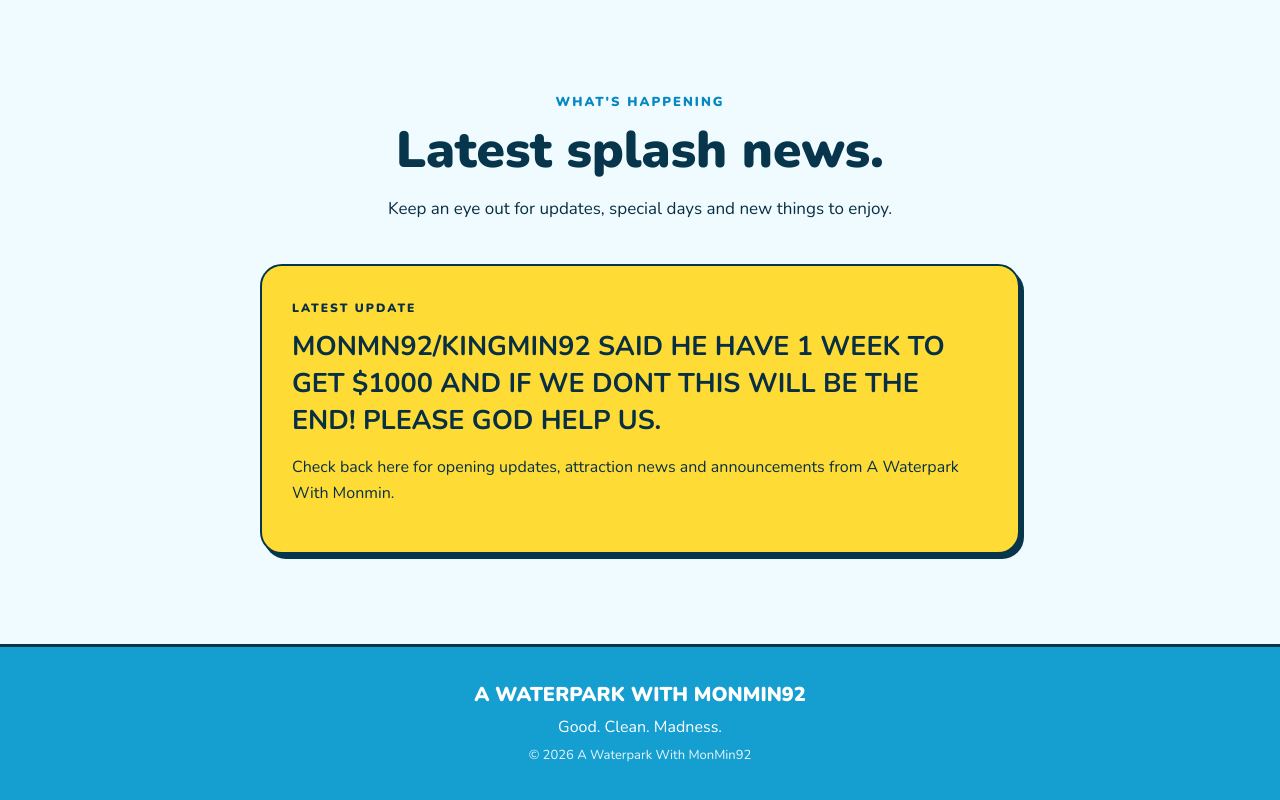
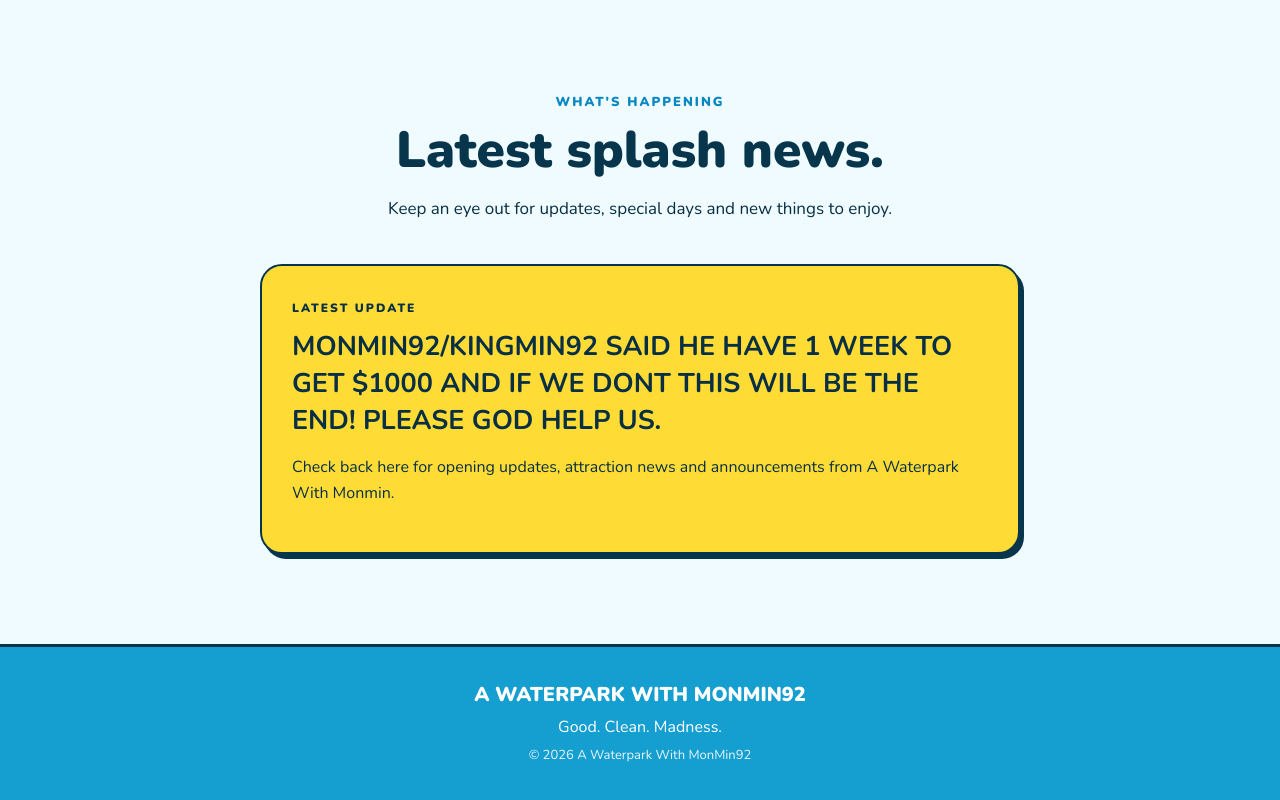
Before and after one commit to yourlocaluncyourlocalunc-dot/A-Waterpark-With-Monmin., a plain HTML site: page index.html in a window 1280 px wide. Shown: the part 2108-2908 px from the top of the page. Drawn offline with nearby package versions, Linux system fonts and the light colour scheme.

Commit message:
Update index.html

```diff
--- a/index.html
+++ b/index.html
@@ -80,7 +80,7 @@
       </div>
       <div class="news-panel">
         <span class="news-date">LATEST UPDATE</span>
-        <h3>MONMN92/KINGMIN92 SAID HE HAVE 1 WEEK TO GET $1000 AND IF WE DONT THIS WILL BE THE END! PLEASE GOD HELP US.</h3>
+        <h3>MONMIN92/KINGMIN92 SAID HE HAVE 1 WEEK TO GET $1000 AND IF WE DONT THIS WILL BE THE END! PLEASE GOD HELP US.</h3>
         <p>Check back here for opening updates, attraction news and announcements from A Waterpark With Monmin.</p>
       </div>
     </section>
```
